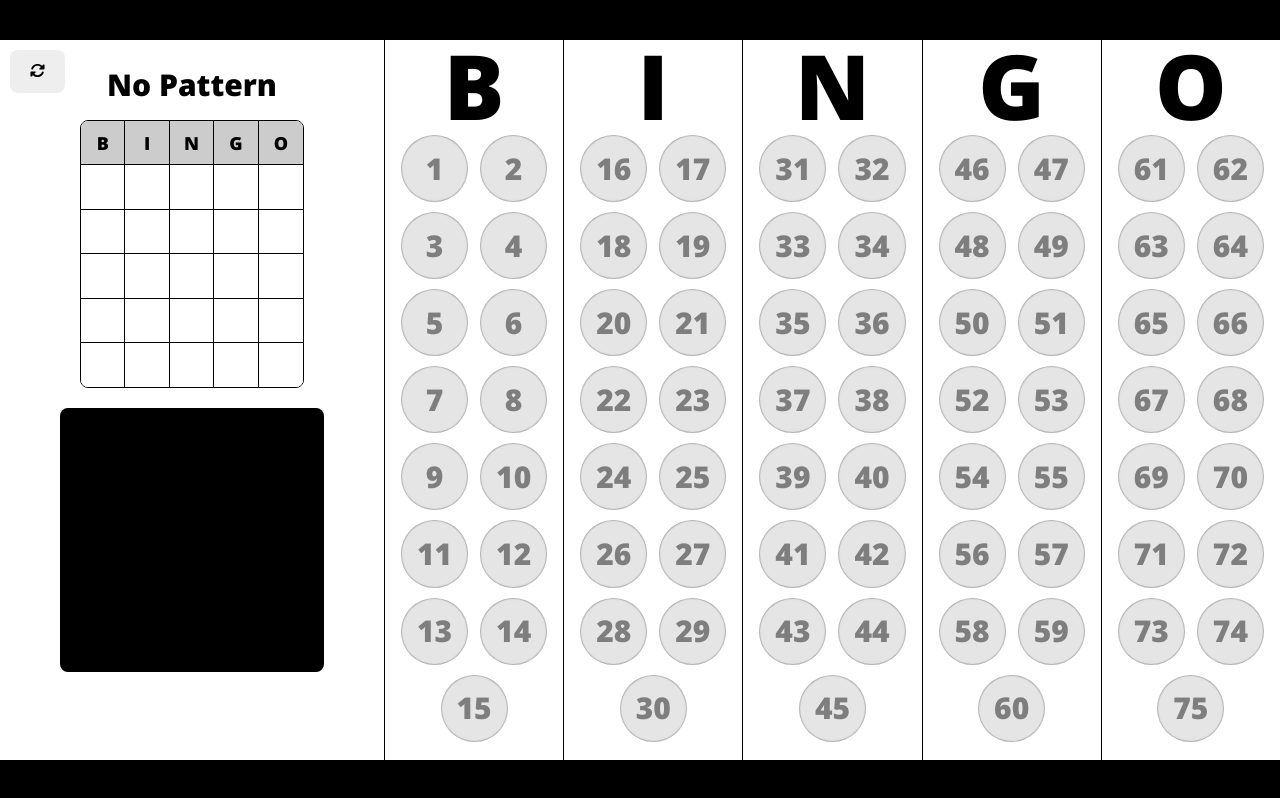
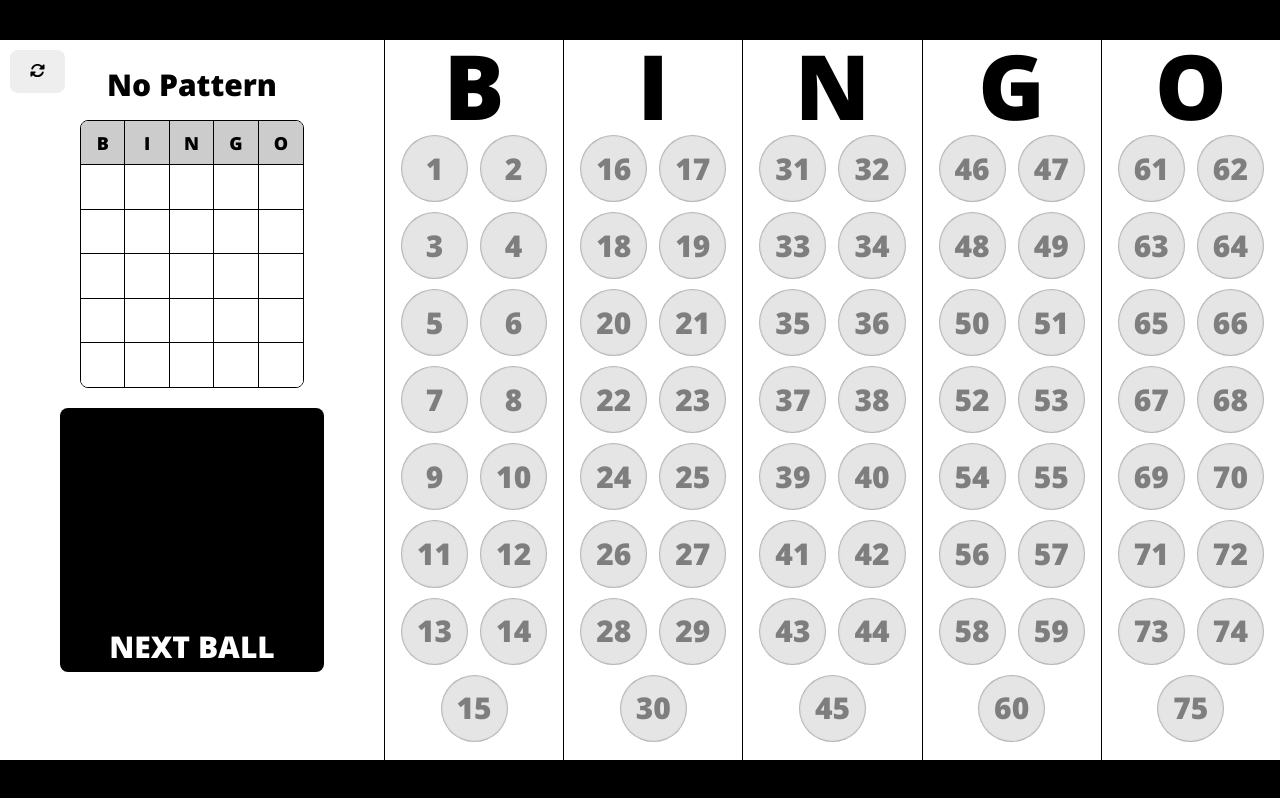
Before and after one commit to CalinR/Bingo, a React (Vite) app: page / in a window 1280 px wide. Built offline with nearby package versions, Linux system fonts and the light colour scheme; no server answers.

Commit message:
adds next ball text

```diff
--- a/src/components/BingoCurrentBall/BingoCurrentBall.css
+++ b/src/components/BingoCurrentBall/BingoCurrentBall.css
@@ -33,4 +33,15 @@
     margin-top: 20px;
     display: flex;
     justify-content: center;
+    position: relative;
 }
+
+.bingo__next_ball_text {
+    position: absolute;
+    color: #fff;
+    font-weight: bold;
+    font-size: 30px;
+    text-shadow: 0 0 5px #000;
+    bottom: 10px;
+    text-transform: uppercase;
+}
--- a/src/components/BingoCurrentBall/BingoCurrentBall.jsx
+++ b/src/components/BingoCurrentBall/BingoCurrentBall.jsx
@@ -18,6 +18,7 @@ function BingoCurrentBall({ currentBall, dispatch, selectedBalls }) {
     return (
         <div className="bingo__current_ball_container">
             <video className="bingo__current_ball" autoPlay ref={videoRef}></video>
+            <p className="bingo__next_ball_text">Next ball</p>
         </div>
     );
     // const allNumbers = [...Array(76).keys()].slice(1);
```
Also changed, not shown: 5 other files (tests, documents, lock files or other folders).
